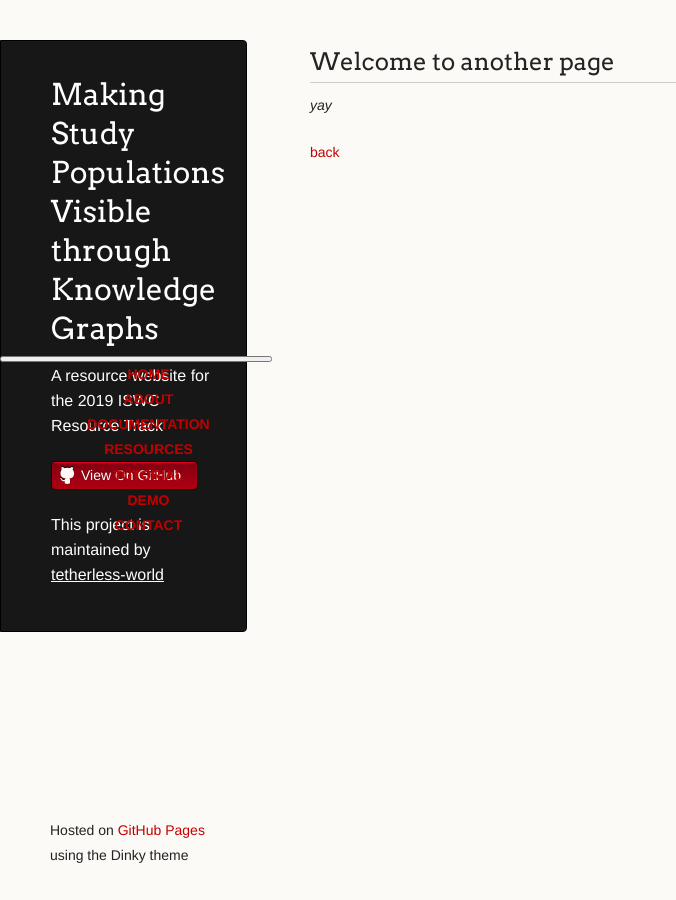
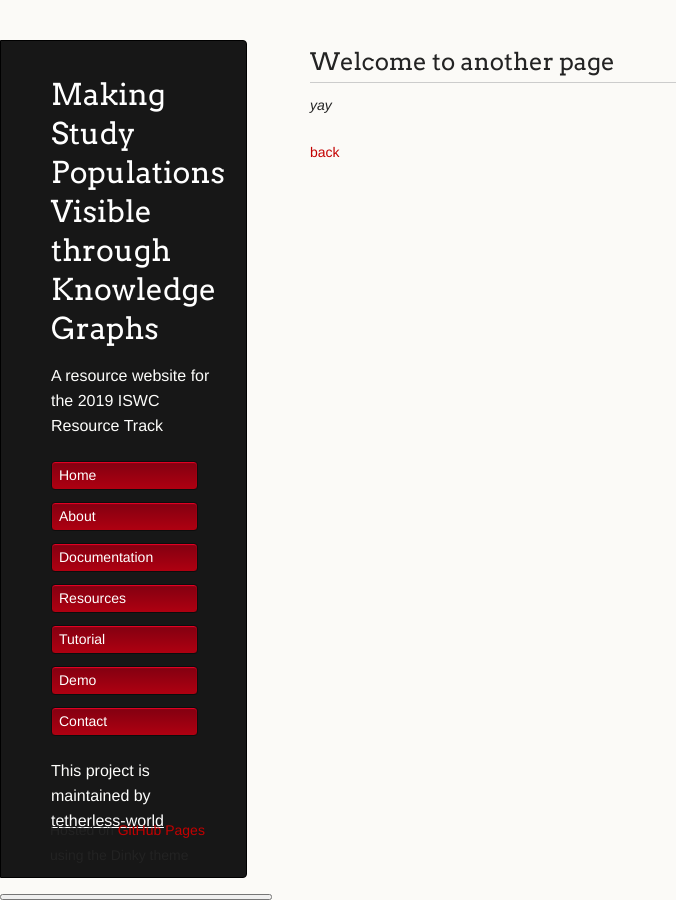
Before and after one commit to tetherless-world/study-cohort-ontology, a Jekyll site: the page built from another-page.md, in a window 1280 px wide. Shown: the whole page, without its empty margins (0-676 px from the left). Built offline with Jekyll 4.4.1, drawn with Linux system fonts in a browser that asks for light colours; our own code applies the rules of GitHub Pages for plain Markdown files.

Commit message:
Update default.html
Editing layout

```diff
--- a/_layouts/default.html
+++ b/_layouts/default.html
@@ -18,34 +18,14 @@
         <h1 class="header">{{ site.title | default: site.github.repository_name }}</h1>
         <p class="header">{{ site.description | default: site.github.project_tagline }}</p>
 
-        <ul>
+<!--         <ul>
           {% if site.show_downloads %}
             <li class="download"><a class="buttons" href="{{ site.github.zip_url }}">Download ZIP</a></li>
             <li class="download"><a class="buttons" href="{{ site.github.tar_url }}">Download TAR</a></li>
           {% endif %}
           <li><a class="buttons github" href="{{ site.github.repository_url }}">View On GitHub</a></li>
-        </ul>
+        </ul> -->
 
-        {% if site.github.is_project_page %}
-          <p class="header">This project is maintained by <a class="header name" href="{{ site.github.owner_url }}">{{ site.github.owner_name }}</a></p>
-        {% endif %}
-
-        {% if site.github.is_user_page %}
-          <ul>
-            <li><a class="buttons github" href="{{ site.github.owner_url }}">GitHub Profile</a></li>
-          </ul>
-        {% endif %}
-      </header>
-
-      <nav class="navbar navbar-expand-lg navbar-dark bg-primary fixed-top" id="sideNav">
-    <a class="navbar-brand js-scroll-trigger" href="#page-top">
-        <span class="d-block d-lg-none"></span>
-    </a>
-    <button class="navbar-toggler" type="button" data-toggle="collapse" data-target="#navbarSupportedContent"
-            aria-controls="navbarSupportedContent" aria-expanded="false" aria-label="Toggle navigation">
-        <span class="navbar-toggler-icon"></span>
-    </button>
-    <div class="collapse navbar-collapse" id="navbarSupportedContent">
         <ul class="navbar-nav">
             <li class="nav-item">
                 <a class="nav-link js-scroll-trigger" href="#">Home</a>
@@ -69,7 +49,51 @@
                 <a class="nav-link js-scroll-trigger" href="{{site.baseurl}}/contact">Contact</a>
             </li>
         </ul>
-    </div>
+
+        {% if site.github.is_project_page %}
+          <p class="header">This project is maintained by <a class="header name" href="{{ site.github.owner_url }}">{{ site.github.owner_name }}</a></p>
+        {% endif %}
+
+        {% if site.github.is_user_page %}
+          <ul>
+            <li><a class="buttons github" href="{{ site.github.owner_url }}">GitHub Profile</a></li>
+          </ul>
+        {% endif %}
+      </header>
+
+      <nav class="navbar navbar-expand-lg navbar-dark bg-primary fixed-top" id="sideNav">
+    <a class="navbar-brand js-scroll-trigger" href="#page-top">
+        <span class="d-block d-lg-none"></span>
+    </a>
+    <button class="navbar-toggler" type="button" data-toggle="collapse" data-target="#navbarSupportedContent"
+            aria-controls="navbarSupportedContent" aria-expanded="false" aria-label="Toggle navigation">
+        <span class="navbar-toggler-icon"></span>
+    </button>
+<!--     <div class="collapse navbar-collapse" id="navbarSupportedContent">
+        <ul class="navbar-nav">
+            <li class="nav-item">
+                <a class="nav-link js-scroll-trigger" href="#">Home</a>
+            </li>
+            <li class="nav-item">
+                <a class="nav-link js-scroll-trigger" href="{{site.baseurl}}/about">About</a>
+            </li>
+            <li class="nav-item">
+                <a class="nav-link js-scroll-trigger" href="{{site.baseurl}}/documentation">Documentation</a>
+            </li>
+            <li class="nav-item">
+                <a class="nav-link js-scroll-trigger" href="{{site.baseurl}}/resources">Resources</a>
+            </li>
+            <li class="nav-item">
+                <a class="nav-link js-scroll-trigger" href="{{site.baseurl}}/tutorial">Tutorial</a>
+            </li>
+            <li class="nav-item">
+                <a class="nav-link js-scroll-trigger" href="{{site.baseurl}}/demo">Demo</a>
+            </li>
+            <li class="nav-item">
+                <a class="nav-link js-scroll-trigger" href="{{site.baseurl}}/contact">Contact</a>
+            </li>
+        </ul>
+    </div> -->
 </nav>
 
       <section>
```
